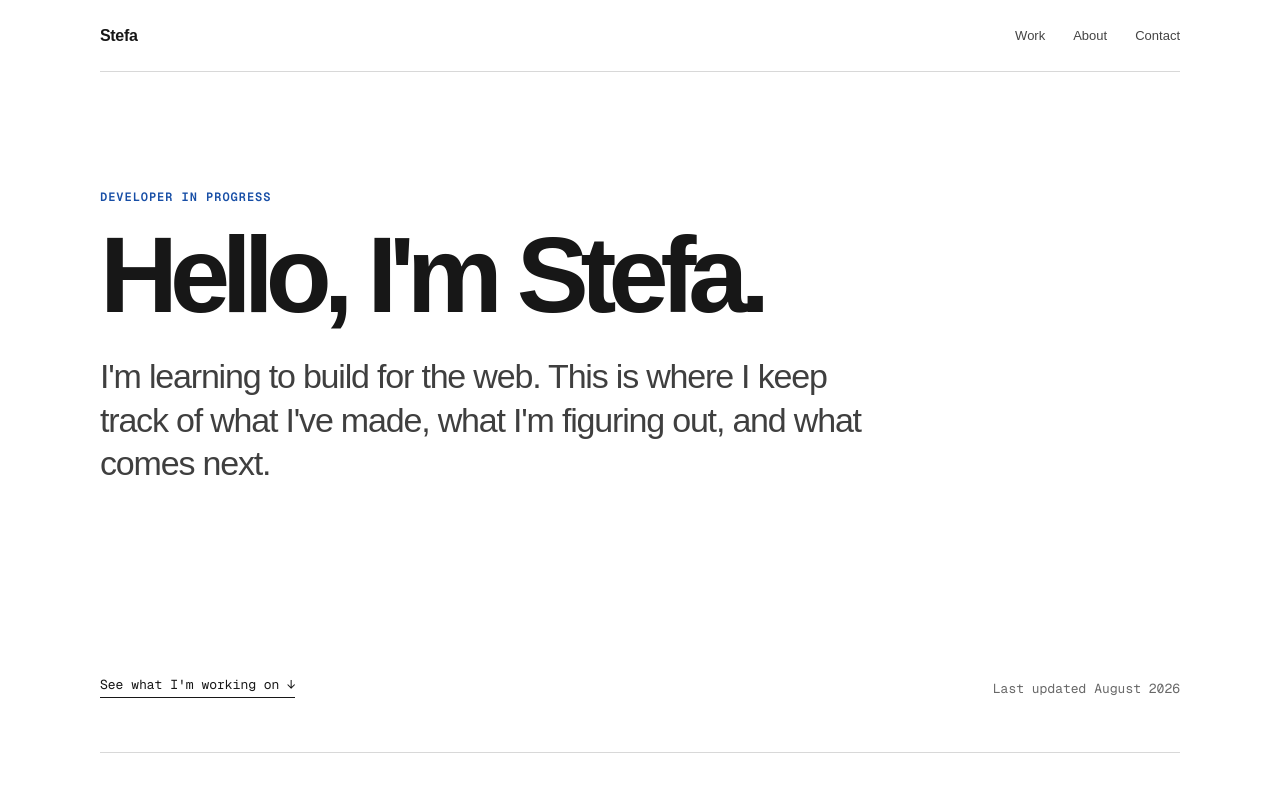
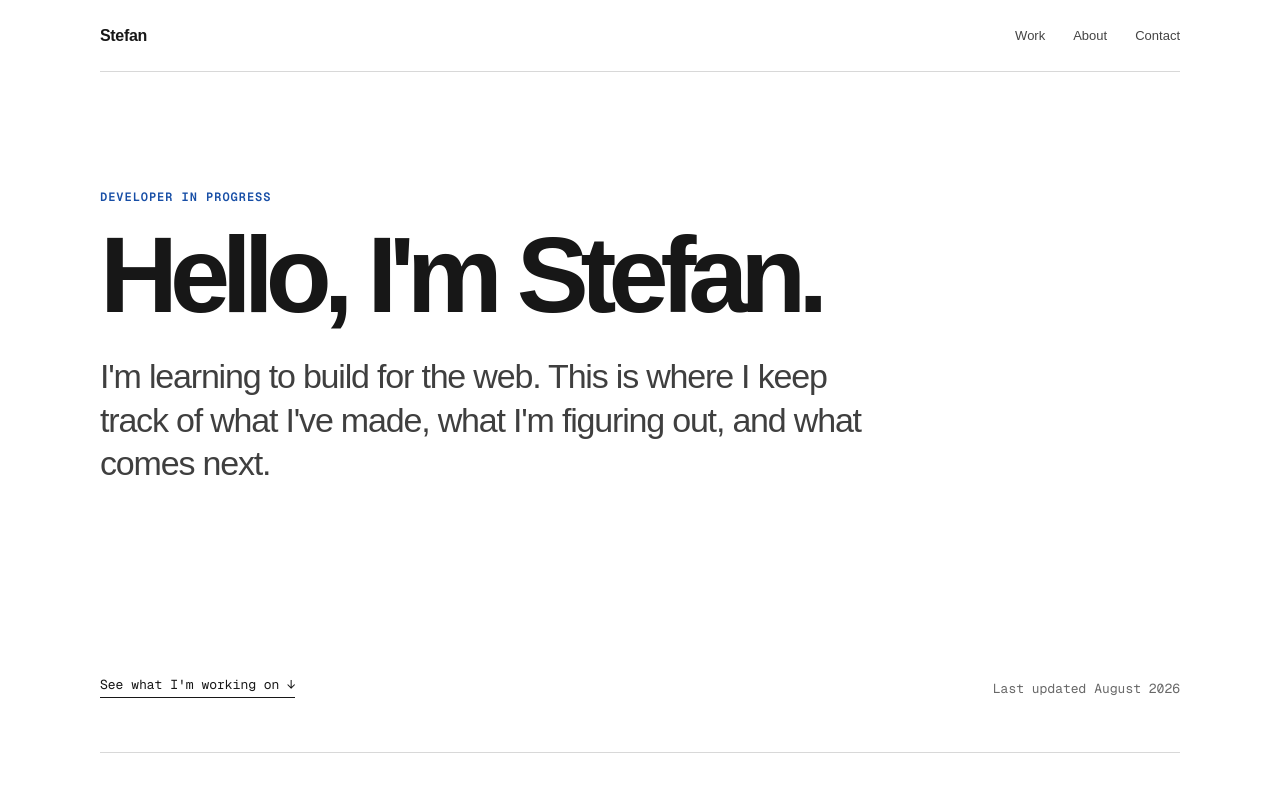
Before and after one commit to WHYDOESTHISWORLDEXIST/stefan-portfolio, a Next.js app: page / in a window 1280 px wide. Shown: the top 800 px of the page. Built offline with nearby package versions, Linux system fonts and the light colour scheme.

Commit message:
Correct display name to Stefan

```diff
--- a/app/layout.tsx
+++ b/app/layout.tsx
@@ -13,17 +13,17 @@ const geistMono = Geist_Mono({
 });
 
 export const metadata: Metadata = {
-  title: 'Stefa — Developer & Creative Builder',
-  description: 'Personal portfolio of Stefa, an aspiring developer building thoughtful and useful digital experiences.',
+  title: 'Stefan — Developer & Creative Builder',
+  description: 'Personal portfolio of Stefan, an aspiring developer building thoughtful and useful digital experiences.',
   metadataBase: new URL('https://stefa-developer-portfolio.stefan-cutler.chatgpt.site'),
   openGraph: {
-    title: 'Stefa — Developer & Creative Builder',
+    title: 'Stefan — Developer & Creative Builder',
     description: 'Developer in progress.',
     images: ['/og.png'],
   },
   twitter: {
     card: 'summary_large_image',
-    title: 'Stefa — Developer & Creative Builder',
+    title: 'Stefan — Developer & Creative Builder',
     description: 'Developer in progress.',
     images: ['/og.png'],
   },
--- a/app/page.tsx
+++ b/app/page.tsx
@@ -23,13 +23,13 @@ export default function Home() {
   return (
     <main id="top">
       <nav className="nav shell" aria-label="Main navigation">
-        <a className="wordmark" href="#top">Stefa</a>
+        <a className="wordmark" href="#top">Stefan</a>
         <div className="navLinks"><a href="#work">Work</a><a href="#about">About</a><a href="#contact">Contact</a></div>
       </nav>
 
       <section className="hero shell">
         <p className="kicker">Developer in progress</p>
-        <h1>Hello, I&apos;m Stefa.</h1>
+        <h1>Hello, I&apos;m Stefan.</h1>
         <p className="intro">I&apos;m learning to build for the web. This is where I keep track of what I&apos;ve made, what I&apos;m figuring out, and what comes next.</p>
         <div className="heroMeta"><a href="#work">See what I&apos;m working on ↓</a><span>Last updated August 2026</span></div>
       </section>
@@ -64,7 +64,7 @@ export default function Home() {
         <a className="emailLink" href="mailto:hello@example.com">hello@example.com ↗</a>
       </section>
 
-      <footer className="footer shell"><span>© 2026 Stefa</span><a href="#top">Back to top ↑</a></footer>
+      <footer className="footer shell"><span>© 2026 Stefan</span><a href="#top">Back to top ↑</a></footer>
     </main>
   );
 }
```
Also changed, not shown: public/og.png.
